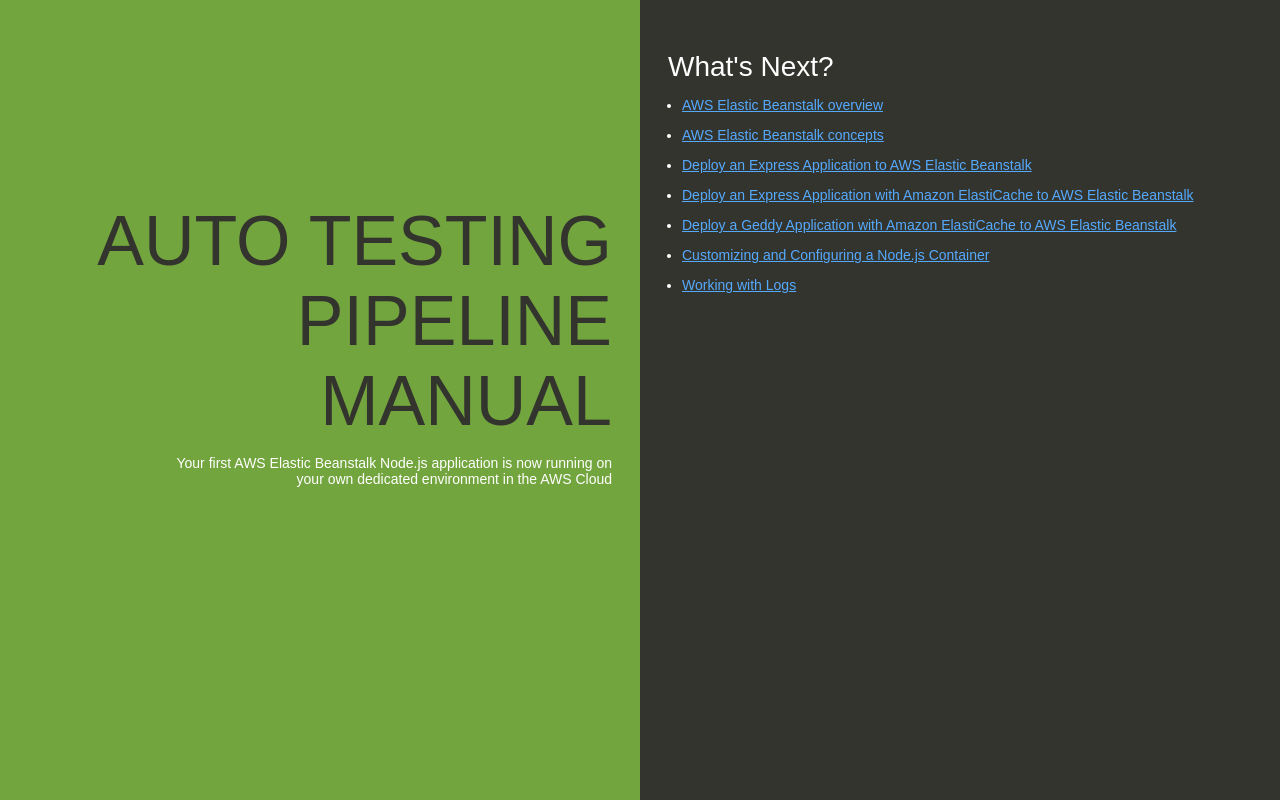
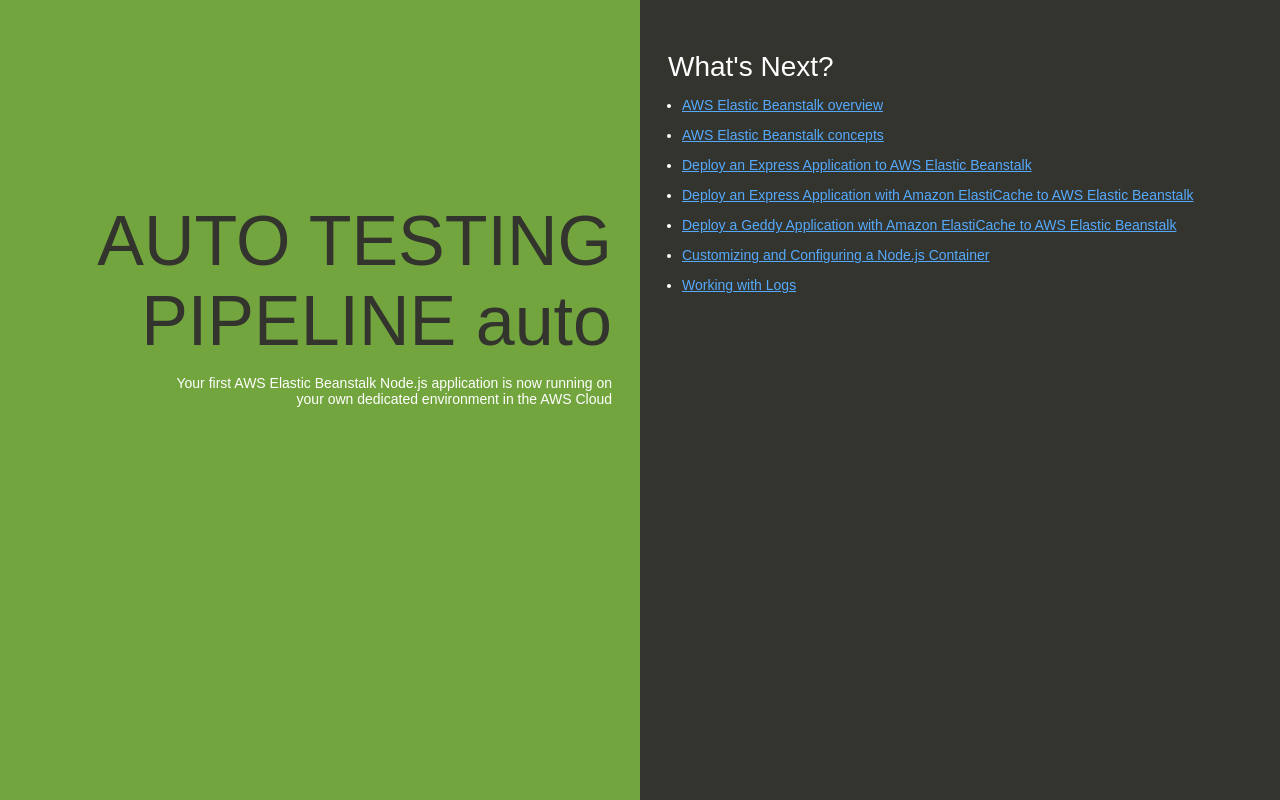
Before and after one commit to hemantch05/DemoRepo, a website: page index.html in a window 1280 px wide. Drawn offline with Linux system fonts and the light colour scheme.

Commit message:
Add files via upload
commite

```diff
--- a/index.html
+++ b/index.html
@@ -74,7 +74,7 @@
   </head>
   <body>
     <div class="textColumn">
-      <h1> AUTO TESTING PIPELINE MANUAL</h1>
+      <h1> AUTO TESTING PIPELINE auto</h1>
       <p>Your first AWS Elastic Beanstalk Node.js application is now running on your own dedicated environment in the AWS Cloud</p>
     </div>
     <div class="linksColumn">
```
